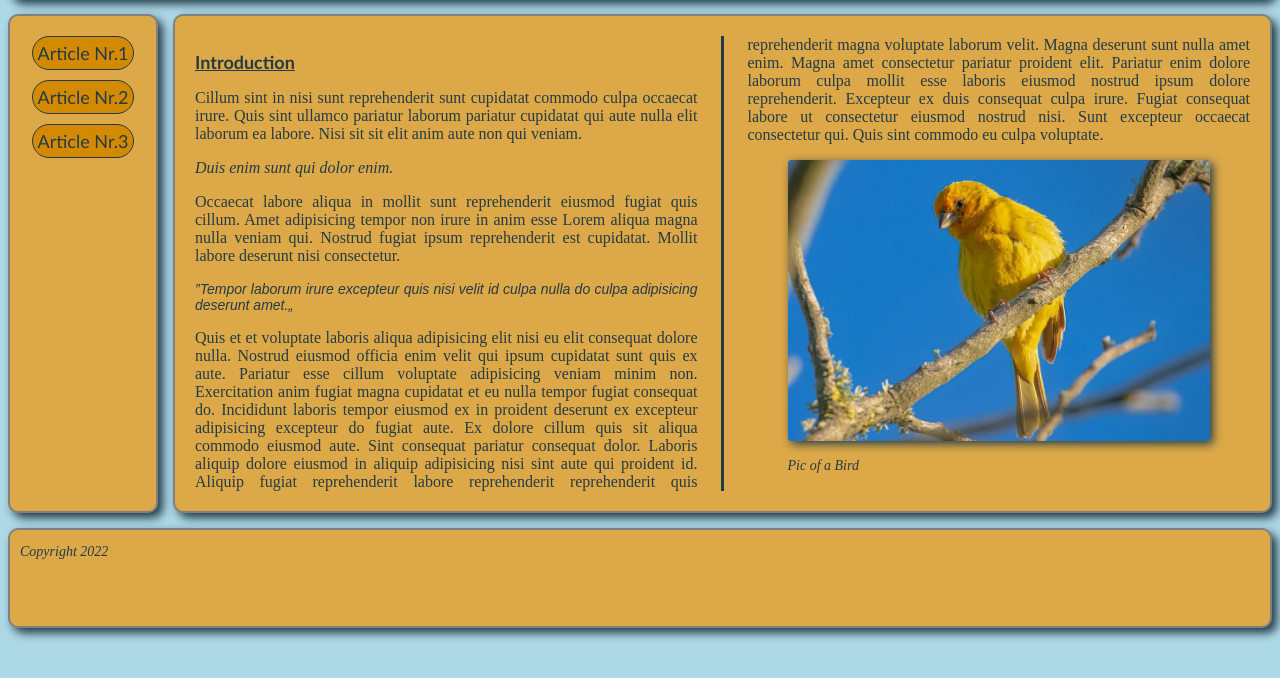
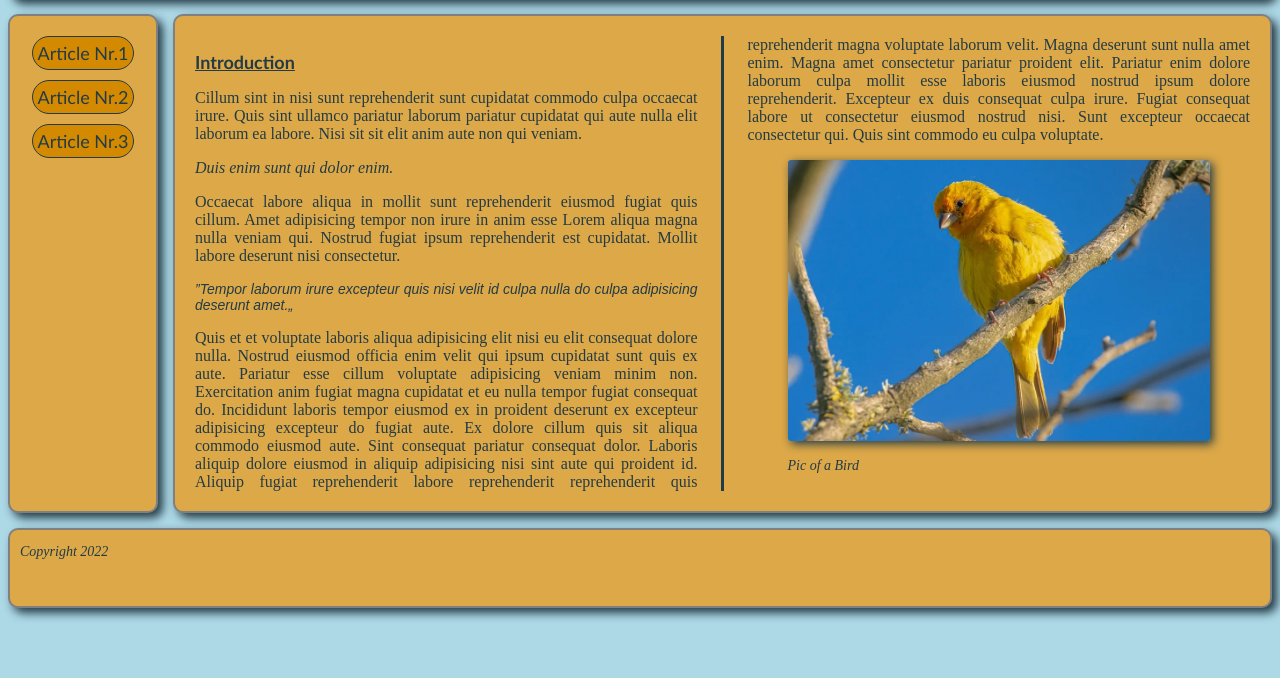
Before and after one commit to MarciMarc11889/ProjectBlog, a plain HTML site: page index.html in a window 1280 px wide. Shown: the part 114-792 px from the top of the page. Drawn offline with Linux system fonts and the light colour scheme.

Commit message:
.container auto-rows from px to vh

```diff
--- a/css/styleGrid.css
+++ b/css/styleGrid.css
@@ -15,7 +15,7 @@
     .container{
         display:grid;
         grid-template-columns: 150px 1fr;
-        grid-auto-rows: minmax(100px, auto);
+        grid-auto-rows: minmax(10vh, auto);
         grid-gap:15px;
         grid-template-areas:
         "hd hd"
```
